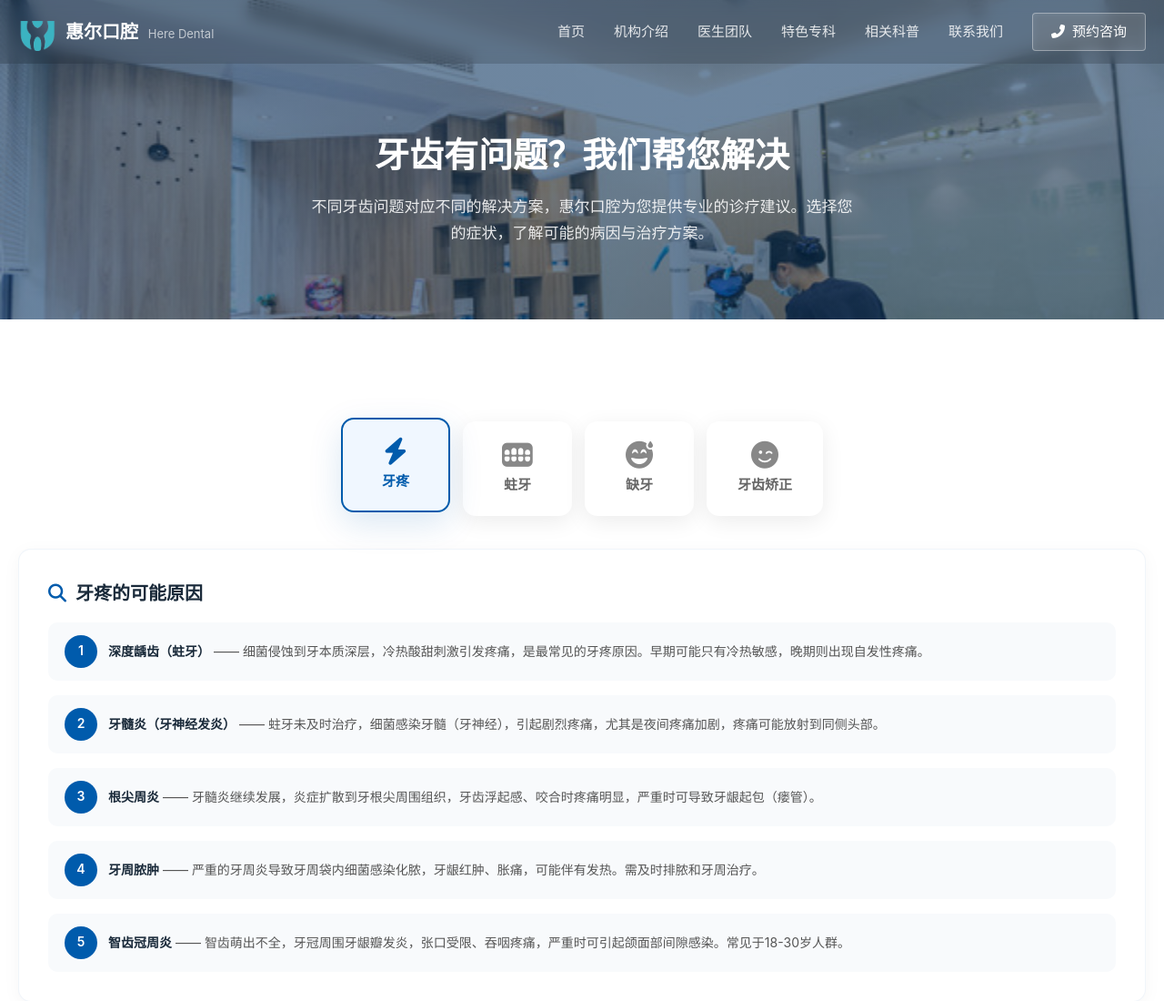
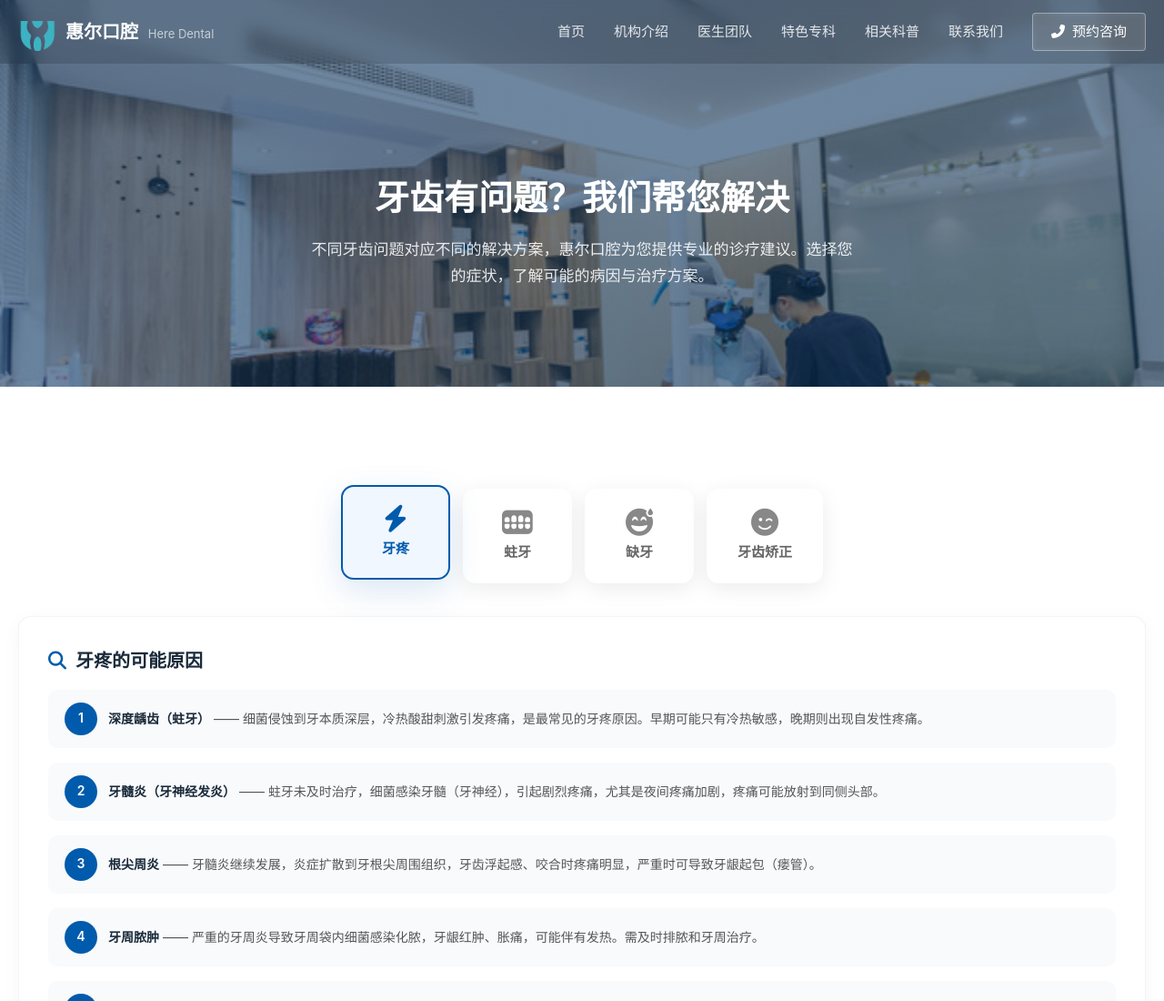
Before and after one commit to 018lin/webYA-PLUS, a website: page problem-solution.html in a window 1280 px wide. Shown: the top 1100 px of the page at 91% size. Drawn offline with nearby package versions, Linux system fonts and the light colour scheme; no server answers.

Commit message:
feat: 问题解决页banner高度增加三分之一
Co-Authored-By: Claude Code <noreply@anthropic.com>

```diff
--- a/problem-solution.html
+++ b/problem-solution.html
@@ -14,7 +14,7 @@
     <style>
         /* ---- Banner ---- */
         .problem-banner {
-            padding: 140px 0 80px;
+            padding: 187px 0 107px;
             background:
                 linear-gradient(rgba(6, 48, 92, 0.58), rgba(6, 48, 92, 0.58)),
                 url('images/诊所环境/VIP诊室2.jpg') center center / cover no-repeat;
```
